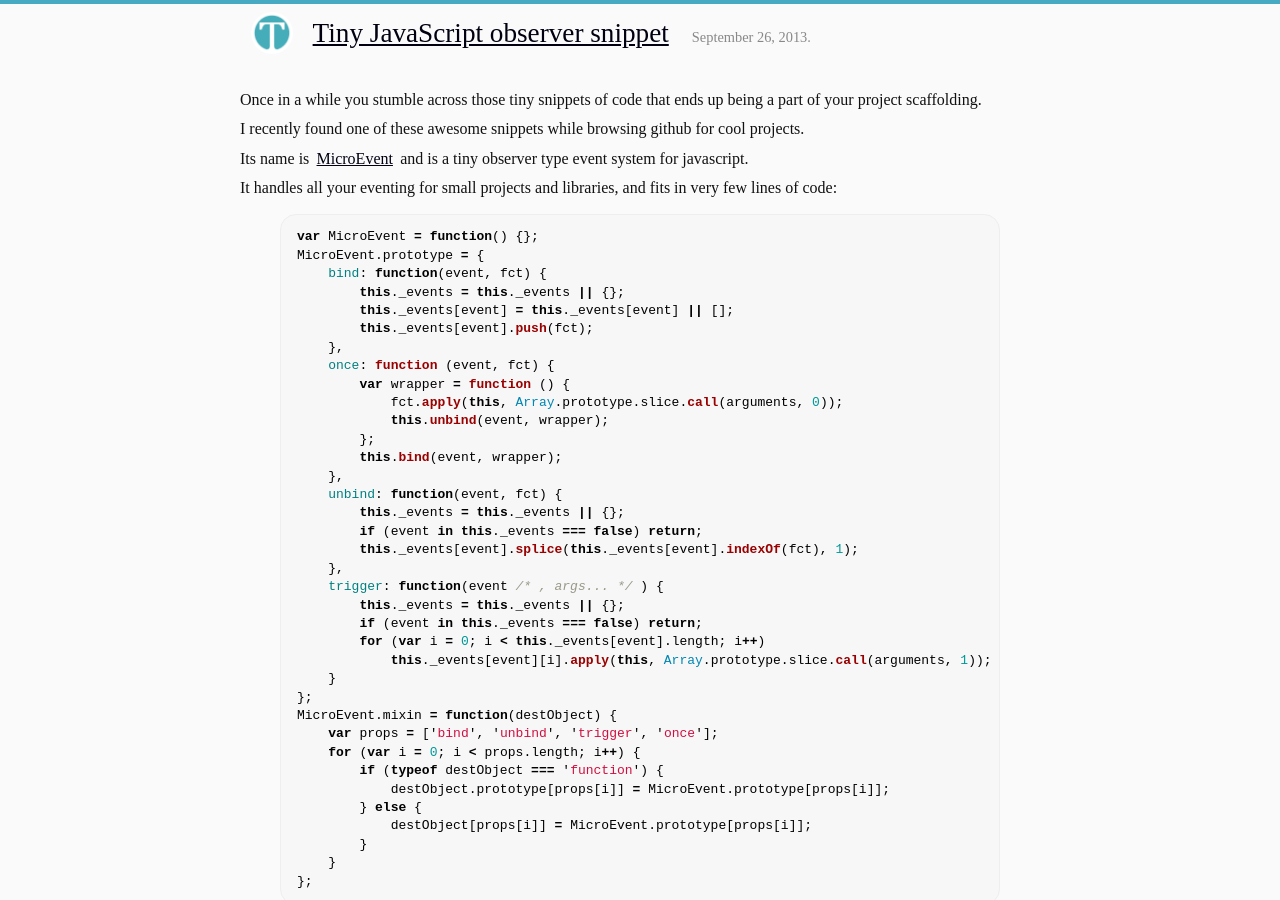
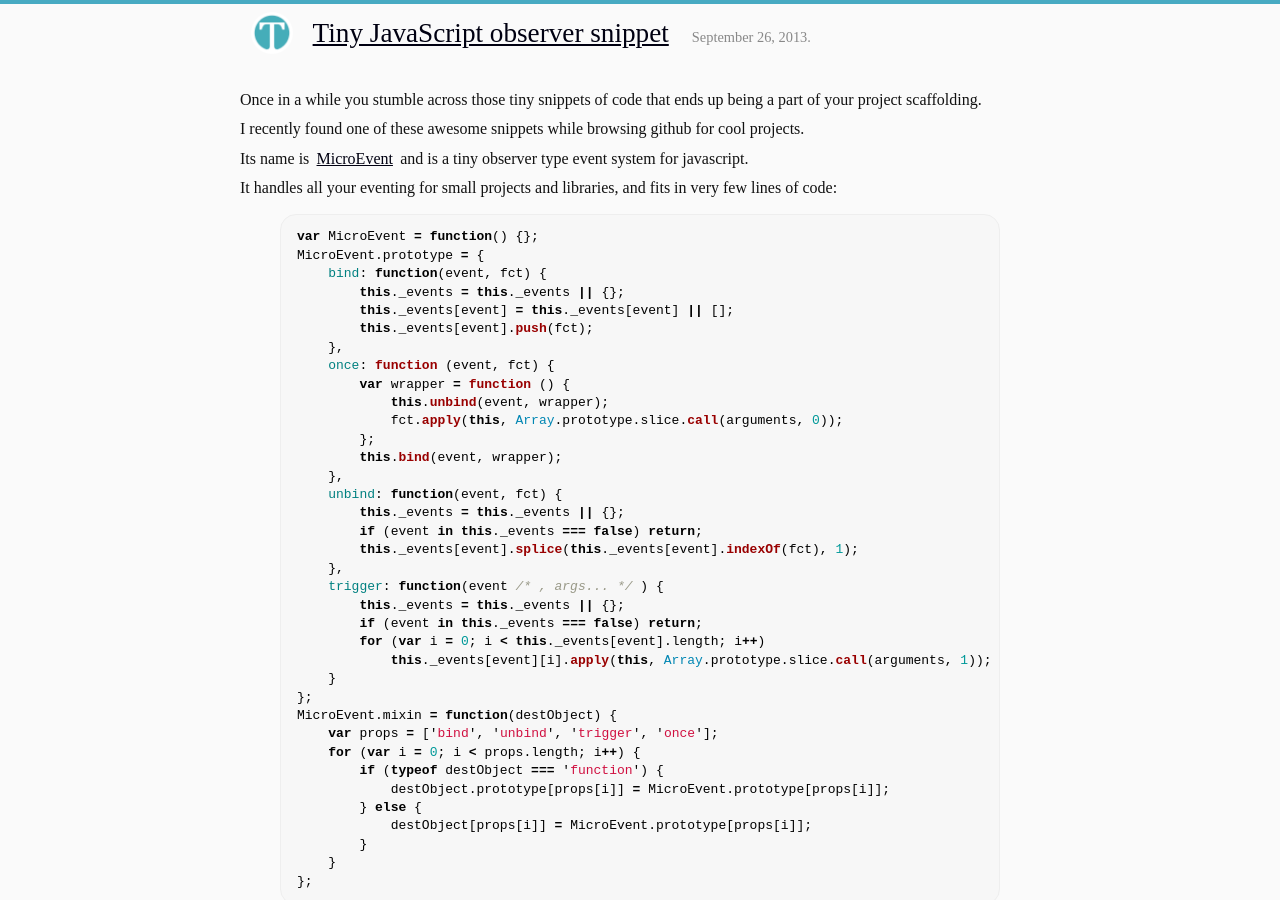
Before and after one commit to henriktudborg/henriktudborg.github.io, a Jekyll site: the page built from _posts/2013-09-26-javascript-gold.md, in a window 1280 px wide and 900 px high. Built offline with Jekyll 4.4.1, drawn with Linux system fonts in a browser that asks for light colours; some web fonts are replaced; Markdown is read by kramdown in place of the engine named in the settings.

```diff
--- a/_posts/2013-09-26-javascript-gold.md
+++ b/_posts/2013-09-26-javascript-gold.md
@@ -27,8 +27,8 @@ MicroEvent.prototype = {
     },
     once: function (event, fct) {
         var wrapper = function () {
+            this.unbind(event, wrapper);
             fct.apply(this, Array.prototype.slice.call(arguments, 0));
-            this.unbind(event, wrapper);
         };
         this.bind(event, wrapper);
     },
```
